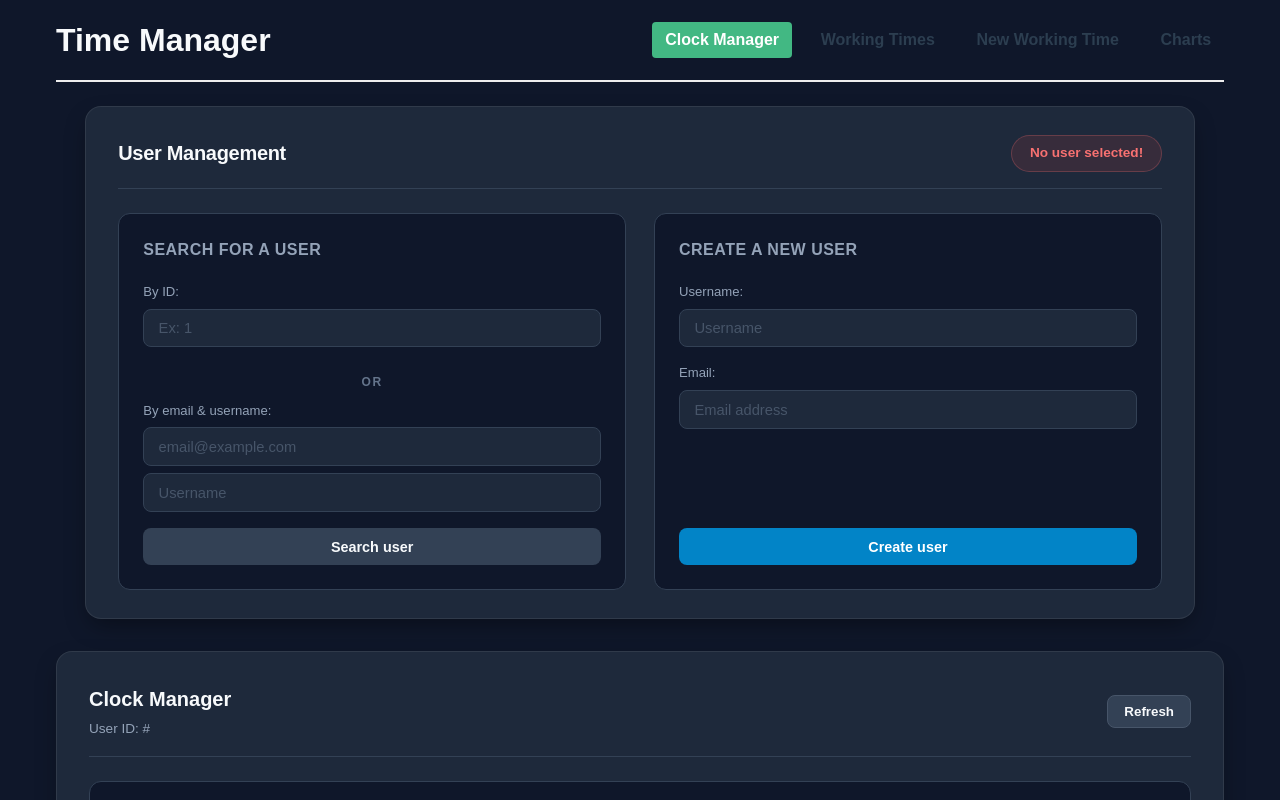
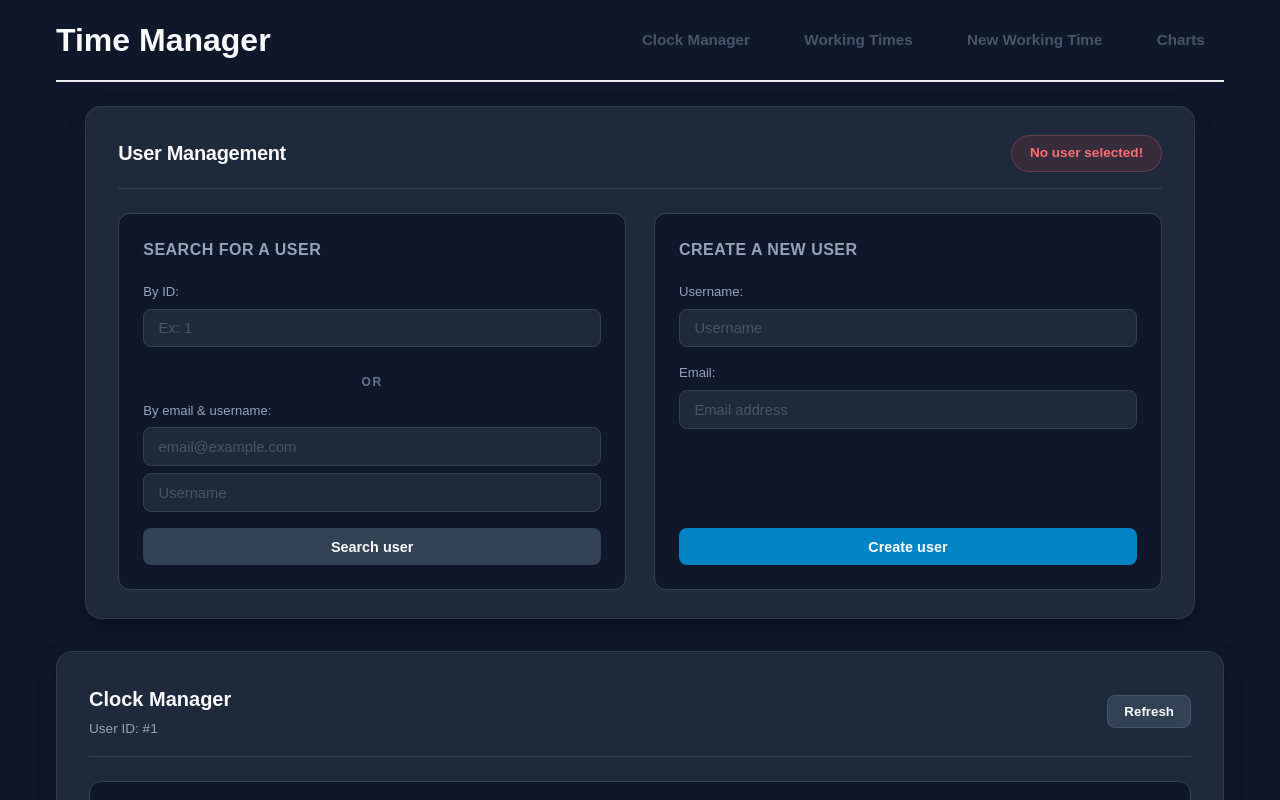
Before and after one commit to Hoza-CiprianAndrei/TimeManager, a Vue app in the folder frontend/: page /clock/1 in a window 1280 px wide. Shown: the top 800 px of the page. Built offline with nearby package versions, Linux system fonts and the light colour scheme; no server answers.

Commit message:
Resolved some bugs on the ClockManager and improved the session storage data

```diff
--- a/frontend/src/App.vue
+++ b/frontend/src/App.vue
@@ -1,6 +1,11 @@
 <script setup>
+import { computed } from 'vue'
 import { RouterLink, RouterView } from 'vue-router'
 import User from './components/User.vue';
+import { globalState } from './state.js';
+
+const activeId = computed(() => globalState.currentUser?.id || null)
+
 </script>
 
 <template>
@@ -11,10 +16,18 @@ import User from './components/User.vue';
       </div>
 
       <nav class="nav-links">
-        <RouterLink to="/clock/1">Clock Manager</RouterLink>
-        <RouterLink to="/workingTimes/1">Working Times</RouterLink>
-        <RouterLink to="/workingTime/1">New Working Time</RouterLink>
-        <RouterLink to="/chartManager/1">Charts</RouterLink>
+        <template v-if="activeId">
+          <RouterLink :to="'/clock/' + activeId">Clock Manager</RouterLink>
+          <RouterLink :to="'/workingTimes/' + activeId">Working Times</RouterLink>
+          <RouterLink :to="'/workingTime/' + activeId">New Working Time</RouterLink>
+          <RouterLink :to="'/chartManager/' + activeId">Charts</RouterLink>
+        </template>
+        <template v-else>
+          <span class="nav-disabled" title="Please select a user!">Clock Manager</span>
+          <span class="nav-disabled" title="Please select a user!">Working Times</span>
+          <span class="nav-disabled" title="Please select a user!">New Working Time</span>
+          <span class="nav-disabled" title="Please select a user!">Charts</span>
+        </template>
       </nav>
     </header>
 
@@ -50,6 +63,15 @@ import User from './components/User.vue';
   gap: 1rem;
 }
 
+.nav-disabled {
+  color: #475569;
+  font-weight: 600;
+  font-size: 0.95rem;
+  padding: 0.6rem 1.2rem;
+  cursor: not-allowed;
+  border-radius: 8px;
+}
+
 .nav-links a {
   text-decoration: none;
   color: #2c3e50;
--- a/frontend/src/components/ClockManager.vue
+++ b/frontend/src/components/ClockManager.vue
@@ -1,5 +1,5 @@
 <script setup>
-import { ref, onMounted, watch } from 'vue'
+import { ref, onMounted, watch, onUnmounted } from 'vue'
 import { useRoute } from 'vue-router'
 import axios from 'axios'
 
@@ -44,8 +44,19 @@ function updateTimer()
     return
   }
 
-  const start = new Date(startDateTime.value.replace(' ', 'T')).getTime()
-  const now = new Date().getTime()
+  const formattedIso = String(startDateTime.value).includes('T')
+    ? startDateTime.value
+    : startDateTime.value.replace(' ', 'T')
+
+  const start = new Date(formattedIso).getTime()
+  const now = Date.now()
+
+  if (isNaN(start))
+  {
+    elapsedTime.value = '00:00:00'
+    return
+  }
+
   const diffInSeconds = Math.max(0, Math.floor((now - start) / 1000))
 
   const hrs = String(Math.floor(diffInSeconds / 3600)).padStart(2, '0')
@@ -71,9 +82,30 @@ function stopLiveCounter()
   }
 }
 
+function getActiveUserId()
+{
+  const fromRoute = route.params.userID
+
+  if (fromRoute)
+    return fromRoute
+
+  const savedUser = sessionStorage.getItem('activeUser')
+  if (savedUser)
+  {
+    try {
+      const parsed = JSON.parse(savedUser)
+      return parsed.id
+    } catch (err)
+    {
+      return null
+    }
+  }
+  return null
+}
+
 async function refresh()
 {
-  const userID = route.params.userID
+  const userID = getActiveUserId()
 
   if (!userID)
     return
@@ -84,27 +116,22 @@ async function refresh()
     const response = await axios.get(`${API_BASE}/clocks/${userID}`)
     const clockData = response.data.data
 
-    if (clockData)
+    if (clockData && clockData.status)
     {
-      clockin.value = Boolean(clockData.status)
-      startDataTime.value = clockin.value ? clockData.time : null
-
-      if (clockin.value)
-        startLiveCounter()
-      else
-        stopLiveCounter()
+      clockin.value = true
+      startDateTime.value = String(clockData.time).replace('T', ' ')
+      startLiveCounter()
     }
     else
     {
       clockin.value = false
-      startDataTime.value = null
+      startDateTime.value = null
       stopLiveCounter()
+      elapsedTime.value = '00:00:00'
     }
   } catch (err)
   {
-    clockin.value = false
-    startDateTime.value = null
-    stopLiveCounter()
+    console.error('Error at refresh:', err)
   } finally
   {
     loading.value = false
@@ -113,7 +140,7 @@ async function refresh()
 
 async function clock()
 {
-  const userID = route.params.userID
+  const userID = getActiveUserId()
   if (!userID)
   {
     showNotification('Error: There is no user with this ID', true)
@@ -138,21 +165,23 @@ async function clock()
     const result = response.data.data
 
     clockin.value = Boolean(result.status)
-    startDateTime.value = clockin.value ? result.time : null
+    startDateTime.value = clockin.value ? String(result.time).replace('T', ' ') : null
 
     if (clockin.value)
     {
       startLiveCounter()
-      showNotification(`Session started at: ${result.time}`)
+      showNotification(`Session started at: ${startDateTime.value}`)
     }
     else
     {
       stopLiveCounter()
-      showNotification(`Session ended at: ${result.time}`)
+      elapsedTime.value = '00:00:00'
+      showNotification(`Session ended at: ${String(result.time).replace('T', ' ')}`)
     }
   } catch (err)
   {
     showNotification('Error when trying to change the clock status!', true)
+    console.error("Error at clockOut:", err.response || err)
   } finally {
     loading.value = false
   }
@@ -169,6 +198,11 @@ watch(
 onMounted(() => {
   refresh()
 })
+
+onUnmounted(() => {
+  stopLiveCounter()
+})
+
 </script>
 
 <template>
@@ -176,19 +210,17 @@ onMounted(() => {
     <div class="card-header">
       <div class="header-info">
         <h3>Clock Manager</h3>
-        <span class="user-tag">User ID: #{{ route.params.userid }}</span>
+        <span class="user-tag">User ID: #{{ getActiveUserId() || 'Not set' }}</span>
       </div>
       <button class="btn-refresh" @click="refresh" :disabled="loading" title="Refresh">
         Refresh
       </button>
     </div>
 
-    <!-- Alerte -->
     <div v-if="message" :class="['alert', isError ? 'alert-danger' : 'alert-success']">
       {{ message }}
     </div>
 
-    <!-- Panou vizual status ceas -->
     <div class="status-panel">
       <div class="indicator-row">
         <span class="pulse-dot" :class="{ 'pulse-active': clockin }"></span>
@@ -214,7 +246,6 @@ onMounted(() => {
       </div>
     </div>
 
-    <!-- Butonul principal de acțiune -->
     <div class="action-panel">
       <button
         class="clock-btn"
--- a/frontend/src/components/User.vue
+++ b/frontend/src/components/User.vue
@@ -2,11 +2,13 @@
 import { ref } from 'vue'
 import axios from 'axios'
 import { useRouter } from 'vue-router'
+import { globalState } from '../state.js'
+import { computed } from 'vue'
 
 const router = useRouter()
 const API_URL = 'http://localhost:4000/api/users'
 
-const currentUser = ref(null)
+const currentUser = computed(() => globalState.currentUser)
 
 const searchId = ref('')
 const searchEmail = ref('')
@@ -43,7 +45,8 @@ async function getUser() {
       return
     }
 
-    currentUser.value = response.data.data
+    globalState.setUser(response.data.data)
+    localStorage.setItem('activeUser', JSON.stringify(currentUser.value))
     form.value.username = currentUser.value.username
     form.value.email = currentUser.value.email
     showNotification(`User found: ${currentUser.value.username}!`)
@@ -73,7 +76,8 @@ async function createUser() {
     }
 
     const response = await axios.post(API_URL, payload)
-    currentUser.value = response.data.data
+    globalState.setUser(response.data.data)
+    localStorage.setItem('activeUser', JSON.stringigy(currentUser.value))
     showNotification(`The user ${currentUser.value.username} was created with the ID: ${currentUser.value.id}`)
     router.push(`/clock/${currentUser.value.id}`)
   } catch (err)
@@ -124,7 +128,7 @@ async function deleteUser()
   {
     await axios.delete(`${API_URL}/${currentUser.value.id}`)
     showNotification(`The user ${currentUser.value.username} was deleted!`)
-    currentUser.value = null
+    globalState.clearUser()
     form.value.username = ''
     form.value.email = ''
     searchId.value = ''
--- /dev/null
+++ b/frontend/src/state.js
@@ -0,0 +1,22 @@
+import { reactive } from 'vue'
+
+const savedUser = sessionStorage.getItem('activeUser')
+
+export const globalState = reactive({
+    currentUser: savedUser ? JSON.parse(savedUser) : null,
+
+    setUser(user)
+    {
+        this.currentUser = user
+        if (user)
+            sessionStorage.setItem('activeUser', JSON.stringify(user))
+        else
+            sessionStorage.removeItem('activeUser')
+    },
+
+    clearUser()
+    {
+        this.currentUser = null
+        sessionStorage.removeItem('activeUser')
+    }
+})
```
